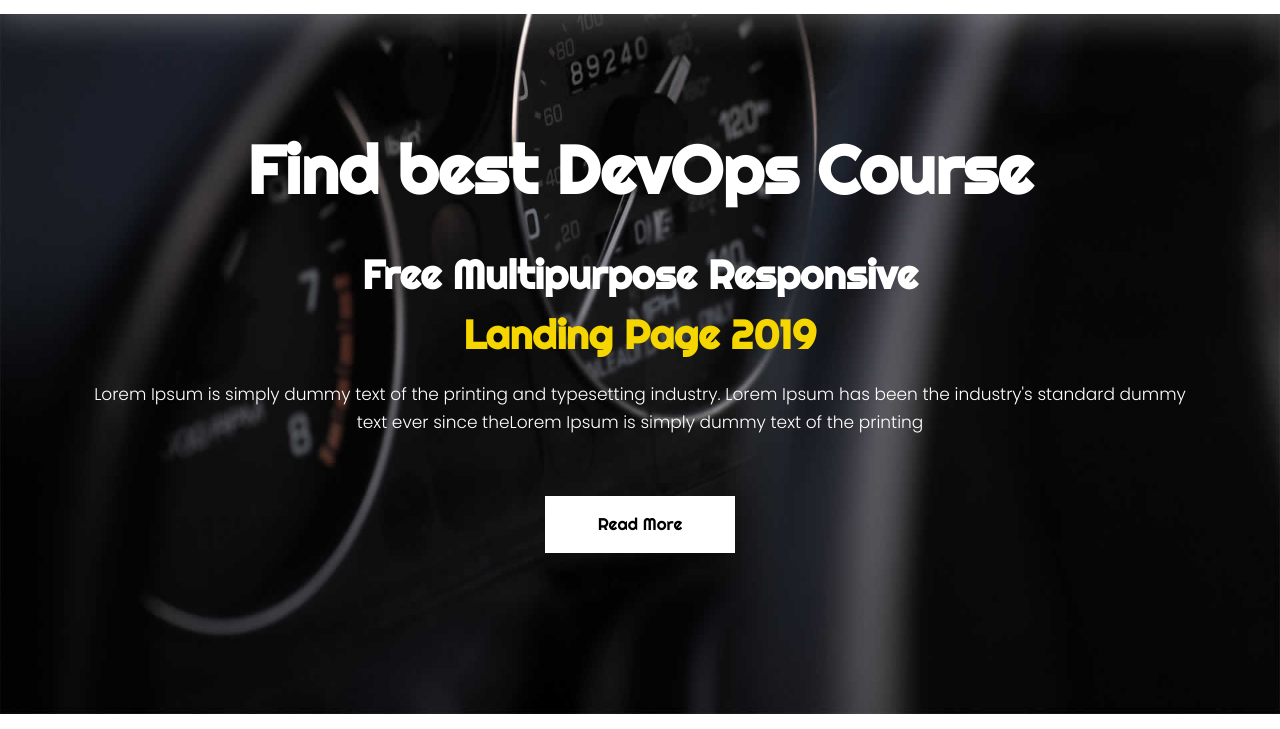
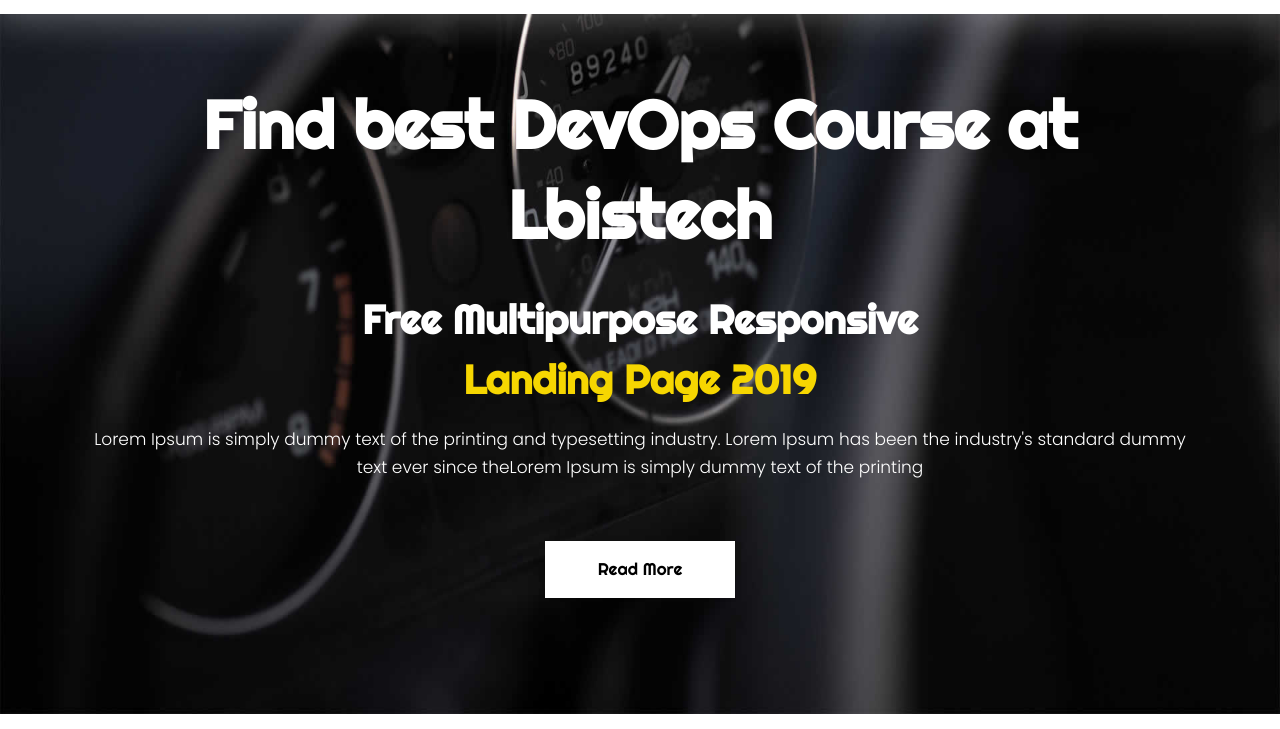
Before and after one commit to Ayaz-Ahmed-Soomro/website, a plain HTML site: page index.html in a window 1280 px wide. Shown: the part 71-800 px from the top of the page. Drawn offline with nearby package versions, Linux system fonts and the light colour scheme.

Commit message:
modified the index file

```diff
--- a/index.html
+++ b/index.html
@@ -86,7 +86,7 @@
             <div class="row d_flex">
                <div class="col-md-12">
                   <div class="text-bg">
-                     <h1>Find best DevOps Course</h1>
+                     <h1>Find best DevOps Course at Lbistech</h1>
                      <strong>Free Multipurpose Responsive</strong>
                      <span>Landing Page 2019</span>
                      <p>
```
